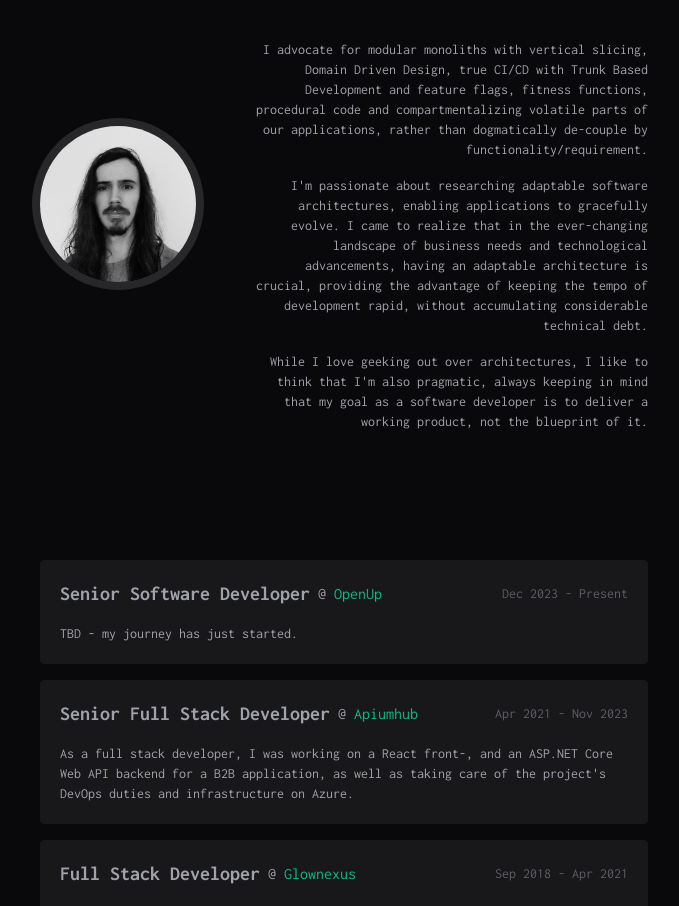
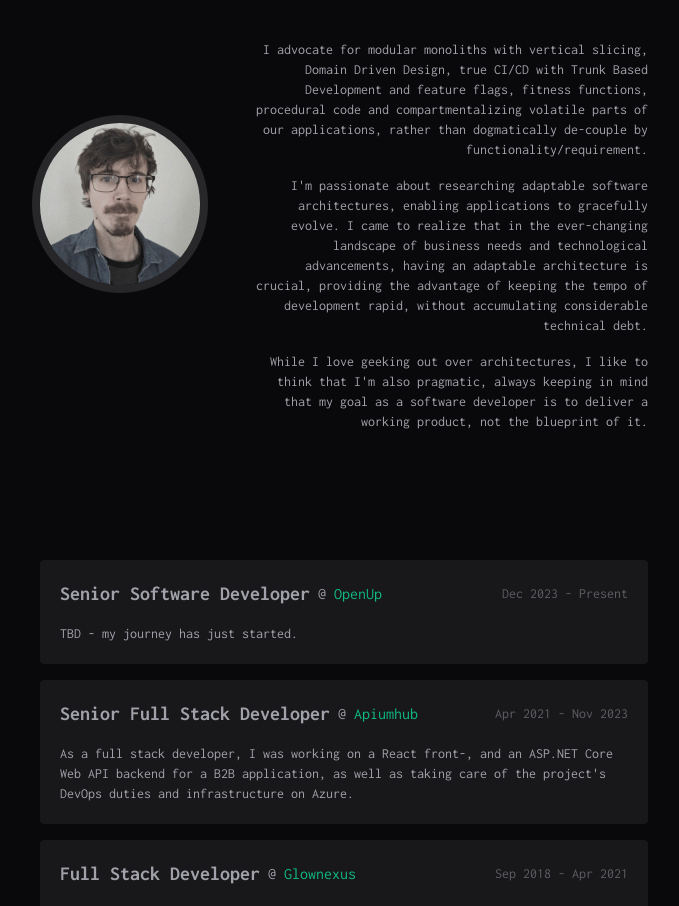
Before and after one commit to danielagg/personal-website-nextjs, a Next.js app: page / in a window 1280 px wide. Shown: the part 880-1786 px from the top of the page, without its empty margins (296-975 px from the left). Built offline with nearby package versions, Linux system fonts and the light colour scheme.

Commit message:
update profile pic

```diff
--- a/app/About.tsx
+++ b/app/About.tsx
@@ -10,10 +10,10 @@ export const About = () => {
       <div className="w-full flex lg:flex-row flex-col items-center justify-between">
         <div className="w-1/3">
           <Image
-            src="/profile.jpeg"
+            src="/profile.png"
             alt="Picture of Daniel Agg"
-            width={156}
-            height={156}
+            width={160}
+            height={160}
             className="lg:mb-0 block rounded-full shadow dark:opacity-80 ring-profilepic ring-8"
           />
         </div>
```
Also changed, not shown: public/profile.jpeg (deleted), public/profile.png (added).
